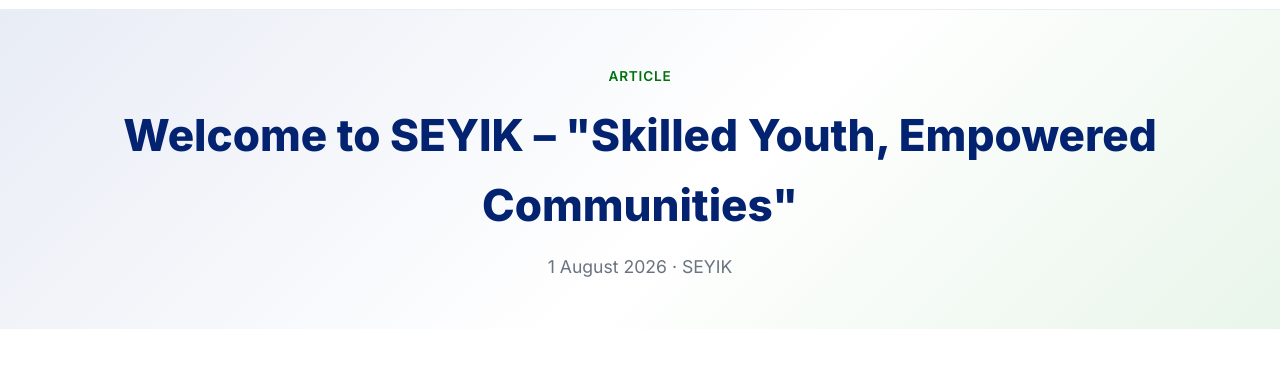
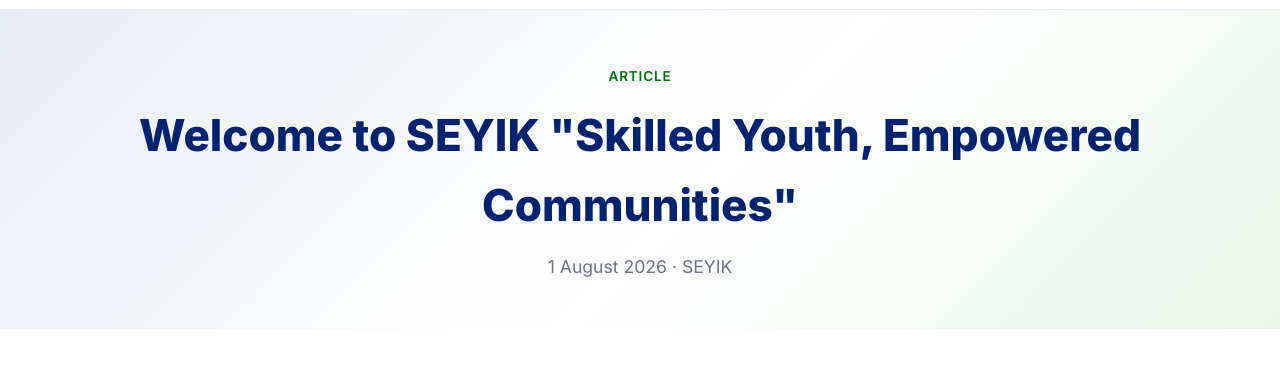
Before and after one commit to isgr870/Seyik-Website-, an Eleventy site: page content/blog/2026-08-01-welcome-to-seyik.md in a window 1280 px wide. Shown: the part 63-450 px from the top of the page. Built offline with nearby package versions, Linux system fonts and the light colour scheme; Eleventy itself is replaced by a stand-in of ours; files that its build step writes are made by us from their sources.

Commit message:
Update Article “2026-08-01-welcome-to-seyik”

```diff
--- a/content/blog/2026-08-01-welcome-to-seyik.md
+++ b/content/blog/2026-08-01-welcome-to-seyik.md
@@ -1,6 +1,6 @@
 ---
 layout: post.njk
-title: Welcome to SEYIK – "Skilled Youth, Empowered Communities"
+title: Welcome to SEYIK  "Skilled Youth, Empowered Communities"
 date: 2026-08-01T10:00:00.000Z
 author: SEYIK
 thumbnail: /seyik-logo.png
```
